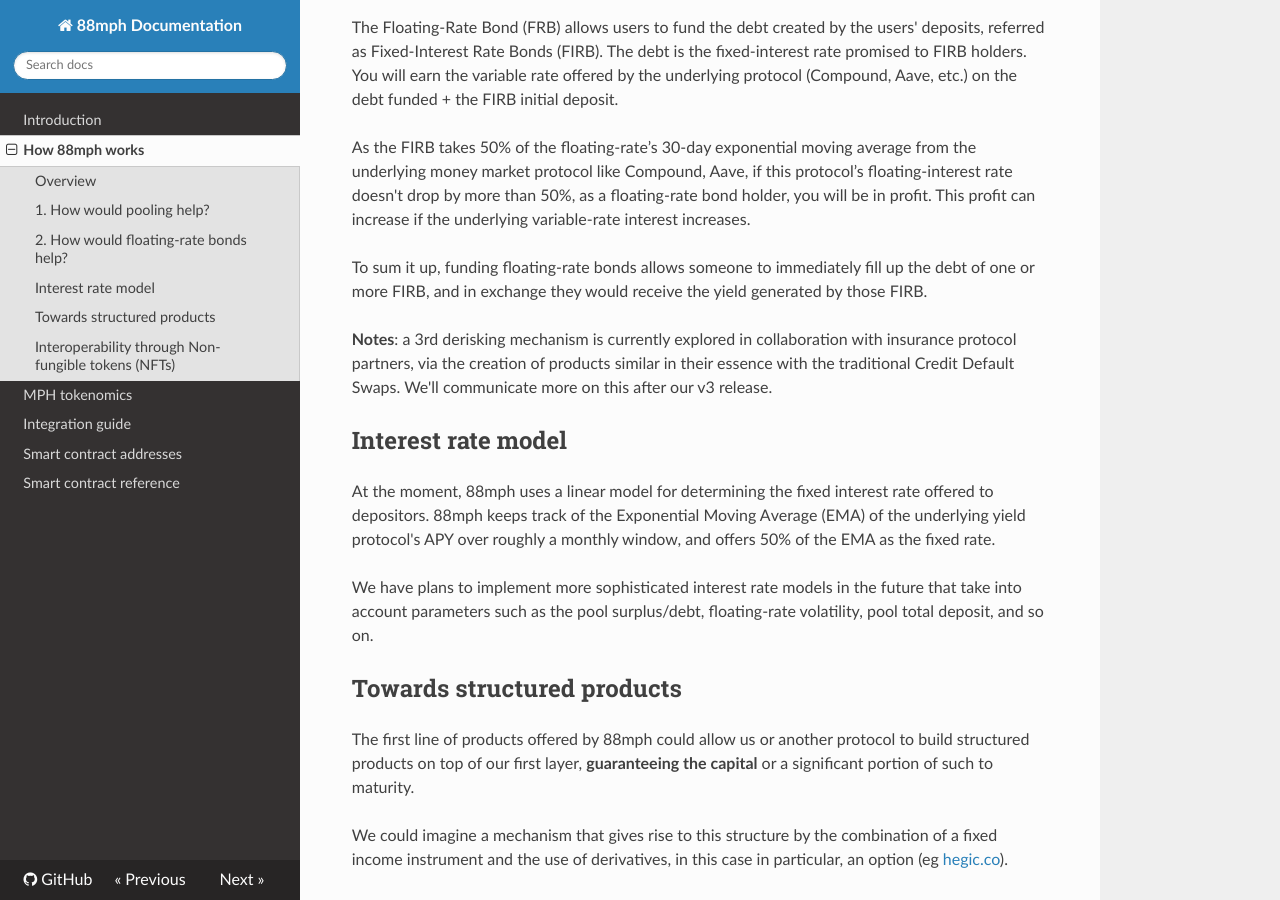
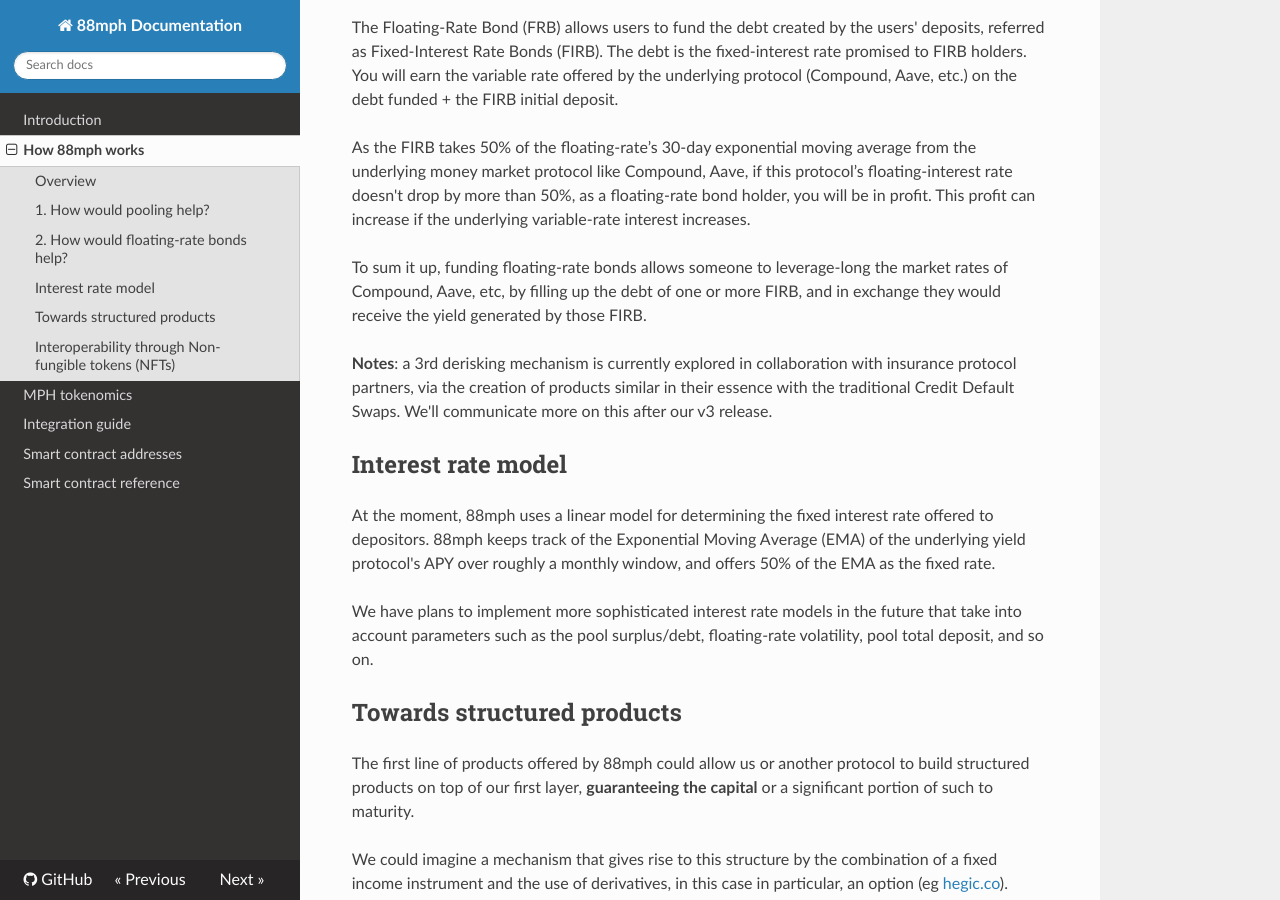
Before and after one commit to 88mphapp/docs, an MkDocs documentation site: the page built from docs/howitworks.md, in a window 1280 px wide and 900 px high, scrolled down 1152 px. Built offline with MkDocs 1.6.1, drawn with Linux system fonts in a browser that asks for light colours; nearby versions of some CDN libraries.

Commit message:
updated derisking mechanisms

```diff
--- a/docs/howitworks.md
+++ b/docs/howitworks.md
@@ -31,7 +31,7 @@ The Floating-Rate Bond (FRB) allows users to fund the debt created by the users'
 
 As the FIRB takes 50% of the floating-rate’s 30-day exponential moving average from the underlying money market protocol like Compound, Aave, if this protocol’s floating-interest rate doesn't drop by more than 50%, as a floating-rate bond holder, you will be in profit. This profit can increase if the underlying variable-rate interest increases.
 
-To sum it up, funding floating-rate bonds allows someone to immediately fill up the debt of one or more FIRB, and in exchange they would receive the yield generated by those FIRB.
+To sum it up, funding floating-rate bonds allows someone to leverage-long the market rates of Compound, Aave, etc, by filling up the debt of one or more FIRB, and in exchange they would receive the yield generated by those FIRB.
 
 **Notes**: a 3rd derisking mechanism is currently explored in collaboration with insurance protocol partners, via the creation of products similar in their essence with the traditional Credit Default Swaps. We'll communicate more on this after our v3 release.
 
```
